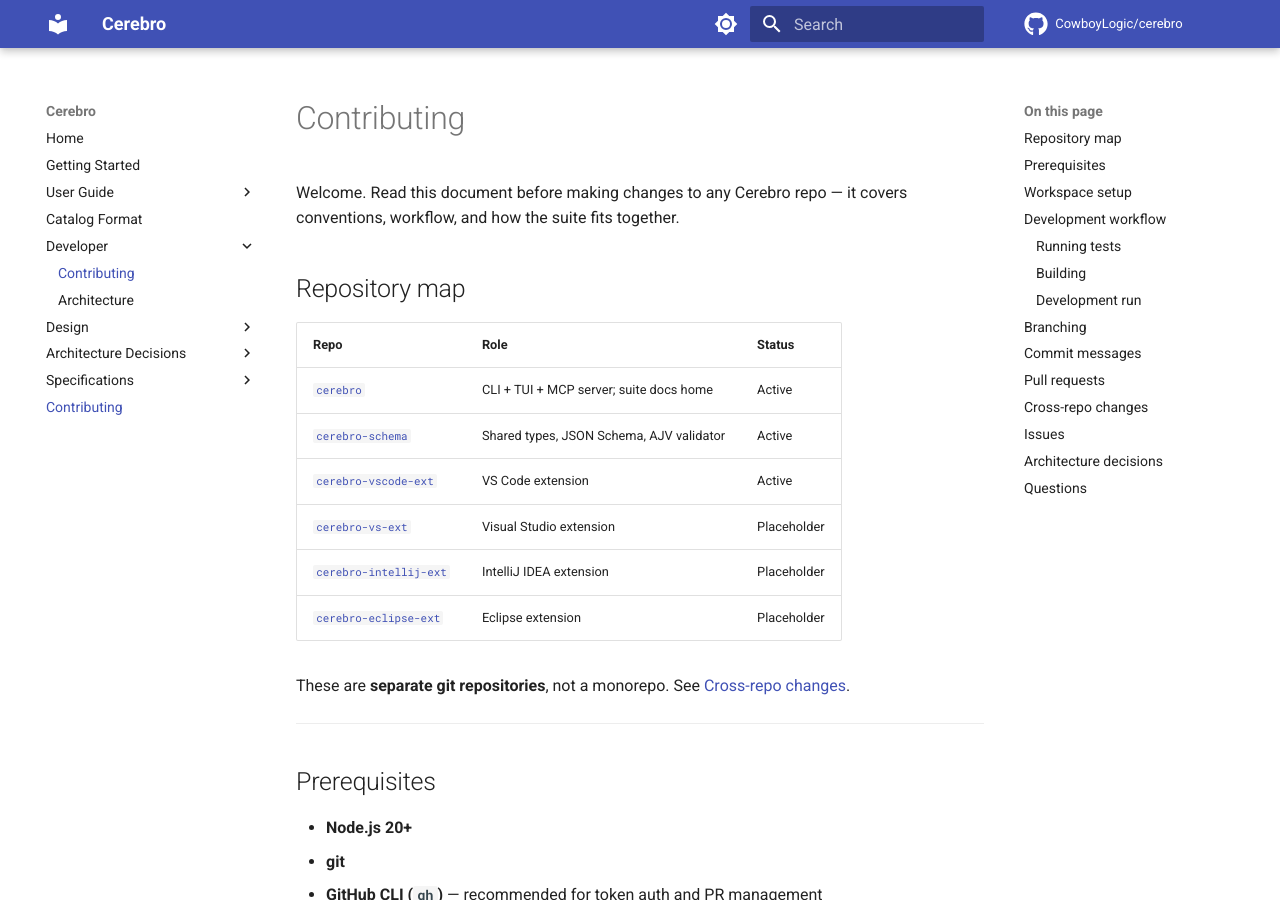
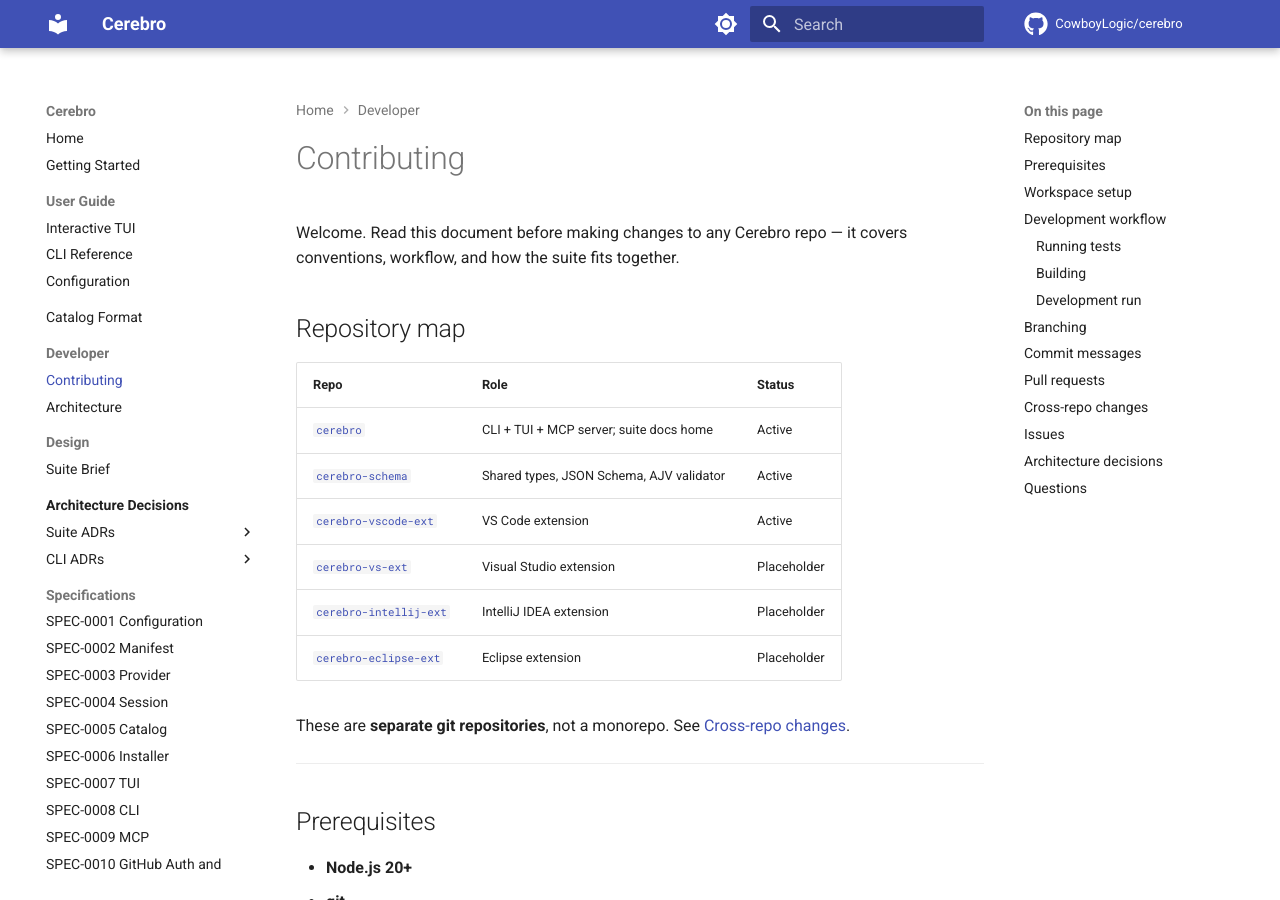
Before and after one commit to CowboyLogic/cerebro, an MkDocs documentation site: the page built from docs/developer/contributing.md, in a window 1280 px wide and 900 px high. Built offline with MkDocs 1.6.1 and Material for MkDocs 9.7.7, drawn with Linux system fonts in a browser that asks for light colours; comment, search, counter and statistics services are not loaded; some of the changed text lies outside the part shown.

Commit message:
GitHub pages configurations

```diff
--- a/mkdocs.yml
+++ b/mkdocs.yml
@@ -32,10 +32,15 @@
   features:
     - navigation.instant
     - navigation.tracking
+    - navigation.sections
+    - navigation.indexes
+    - navigation.path
+    - navigation.top
+    - navigation.footer
     - search.suggest
     - search.highlight
     - content.tabs.link
-    - content.code.annotation
+    - content.code.annotate
     - content.code.copy
     - toc.follow
   language: en
@@ -121,7 +126,6 @@
       - SPEC-0008 CLI: spec/SPEC-0008-cli.md
       - SPEC-0009 MCP: spec/SPEC-0009-mcp.md
       - SPEC-0010 GitHub Auth and Catalog Cache: spec/SPEC-0010-github-auth-and-catalog-cache.md
-  - Contributing: developer/contributing.md
 
 # Extra CSS
 extra_css:
```
Also changed, not shown: 2 other files.
